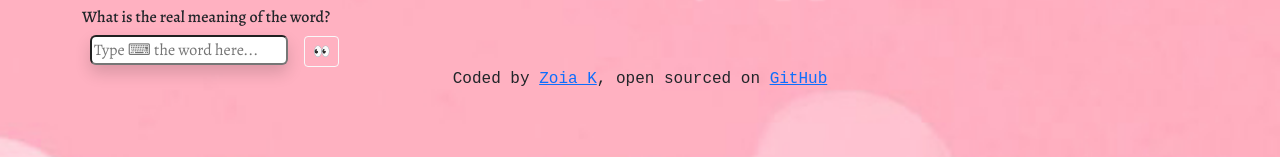
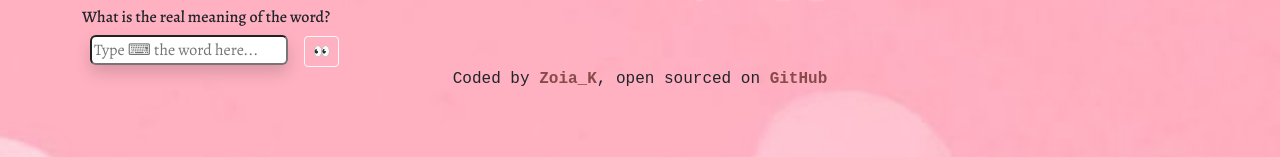
Before and after one commit to eva-kucherova/sc-react-dictionary, a React (Create React App) app: page / in a window 1280 px wide. Shown: the part 149-306 px from the top of the page. Built offline with nearby package versions, Linux system fonts and the light colour scheme.

Commit message:
styling finished

```diff
--- a/src/App.css
+++ b/src/App.css
@@ -18,3 +18,13 @@
   text-align: center;
   font-family: 'Courier New', Courier, monospace;
 }
+.App a {
+  text-decoration: none;
+  color: #7c403d;
+  font-weight: bolder;
+  opacity: 0.9;
+}
+.App a:hover {
+  font-size: large;
+  opacity: 1;
+}
--- a/src/App.js
+++ b/src/App.js
@@ -17,8 +17,22 @@ export default function App() {
         </main>
 
         <footer>
-          Coded by <a href='/'>Zoia_K</a>, open sourced on{' '}
-          <a href='/'>GitHub</a>
+          Coded by{' '}
+          <a
+            href='https://zoia-k-responsive-portfolio.netlify.app/'
+            target='_blank'
+            rel='noreferrer'
+          >
+            Zoia_K
+          </a>
+          , open sourced on{' '}
+          <a
+            href='https://github.com/zoia-k/sc-react-dictionary'
+            target='_blank'
+            rel='noreferrer'
+          >
+            GitHub
+          </a>
         </footer>
       </div>
     </div>
--- a/src/Photos.css
+++ b/src/Photos.css
@@ -3,3 +3,6 @@
   width: 800px;
   display: block;
 }
+.Photos img {
+  width: 100%;
+}
--- a/src/Photos.js
+++ b/src/Photos.js
@@ -15,7 +15,7 @@ export default function Photos(props) {
                     <img
                       src={photo.src.landscape}
                       alt='keyword'
-                      className='d-flex rounded mb-2'
+                      className='d-flex rounded my-2'
                     ></img>
                   </a>
                 </div>
```
